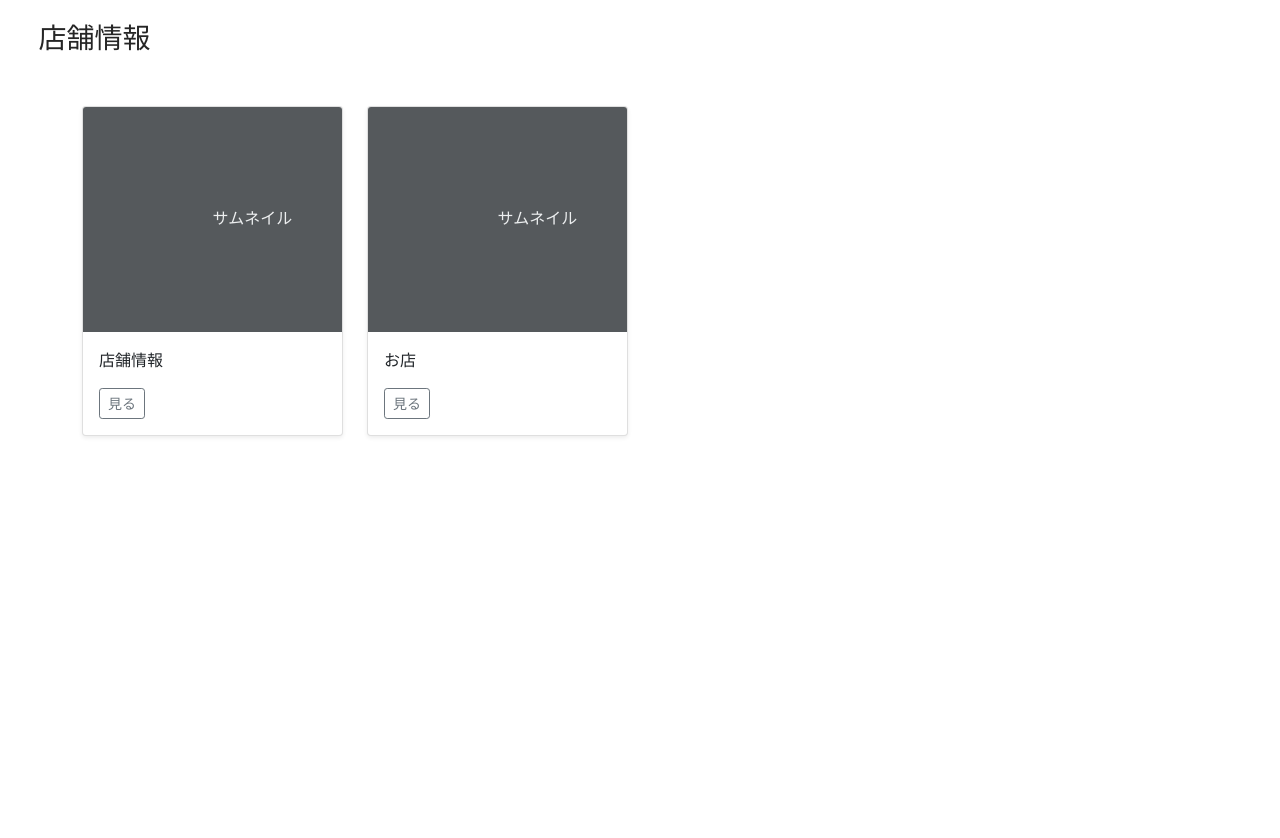
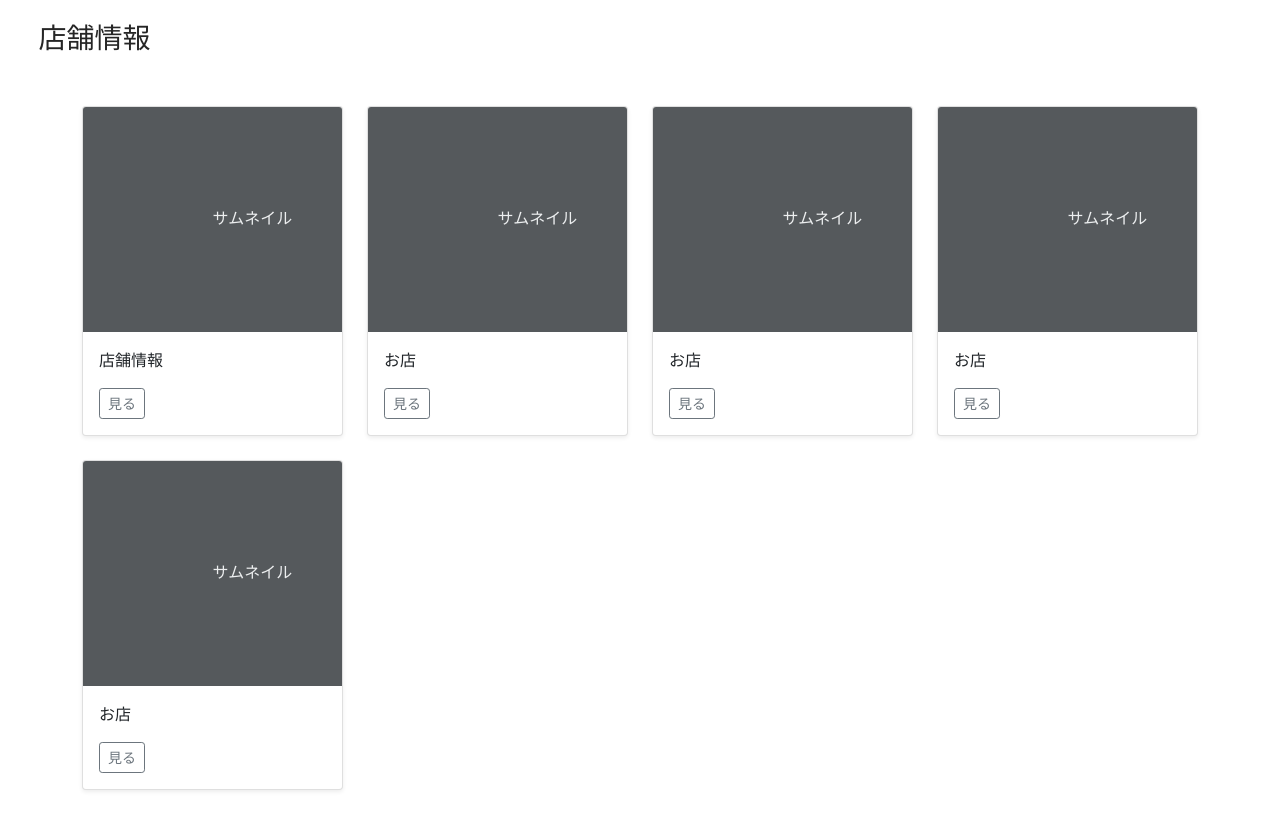
Before and after one commit to Konippi/biprogy_hackathon, a Flask app: template frontend/templates/shop/list.html in a window 1280 px wide. Shown: the part 73-911 px from the top of the page. Before the commit the page ends 510 px from the top, so only its background shows below. Run offline with Flask 3, Linux system fonts and the light colour scheme; the template is opened without the code that fills it, so the values that code supplies are empty.

Commit message:
added mock shops and coupons

```diff
--- a/frontend/templates/shop/list.html
+++ b/frontend/templates/shop/list.html
@@ -42,4 +42,67 @@
     </div>
   </div>
 </div>
+
+<div class="col-3">
+  <div class="card shadow-sm">
+    <svg class="bd-placeholder-img card-img-top" width="100%" height="225" xmlns="http://www.w3.org/2000/svg"
+      preserveAspectRatio="xMidYMid slice">
+      <title>カード画像のキャプション</title>
+      <rect fill="#55595c" width="100%" height="100%" />
+      <text fill="#eceeef" dy=".3em" x="50%" y="50%">サムネイル</text>
+    </svg>
+    <div class="card-body">
+      <p class="card-text">お店</p>
+      <div class="d-flex justify-content-between align-items-center">
+        <div class="btn-group">
+          <button type="button" class="btn btn-sm btn-outline-secondary">
+            見る
+          </button>
+        </div>
+      </div>
+    </div>
+  </div>
+</div>
+
+<div class="col-3">
+  <div class="card shadow-sm">
+    <svg class="bd-placeholder-img card-img-top" width="100%" height="225" xmlns="http://www.w3.org/2000/svg"
+      preserveAspectRatio="xMidYMid slice">
+      <title>カード画像のキャプション</title>
+      <rect fill="#55595c" width="100%" height="100%" />
+      <text fill="#eceeef" dy=".3em" x="50%" y="50%">サムネイル</text>
+    </svg>
+    <div class="card-body">
+      <p class="card-text">お店</p>
+      <div class="d-flex justify-content-between align-items-center">
+        <div class="btn-group">
+          <button type="button" class="btn btn-sm btn-outline-secondary">
+            見る
+          </button>
+        </div>
+      </div>
+    </div>
+  </div>
+</div>
+
+<div class="col-3">
+  <div class="card shadow-sm">
+    <svg class="bd-placeholder-img card-img-top" width="100%" height="225" xmlns="http://www.w3.org/2000/svg"
+      preserveAspectRatio="xMidYMid slice">
+      <title>カード画像のキャプション</title>
+      <rect fill="#55595c" width="100%" height="100%" />
+      <text fill="#eceeef" dy=".3em" x="50%" y="50%">サムネイル</text>
+    </svg>
+    <div class="card-body">
+      <p class="card-text">お店</p>
+      <div class="d-flex justify-content-between align-items-center">
+        <div class="btn-group">
+          <button type="button" class="btn btn-sm btn-outline-secondary">
+            見る
+          </button>
+        </div>
+      </div>
+    </div>
+  </div>
+</div>
 {% endblock %}
```
Also changed, not shown: frontend/templates/coupon/list.html (+42 -0 lines).
